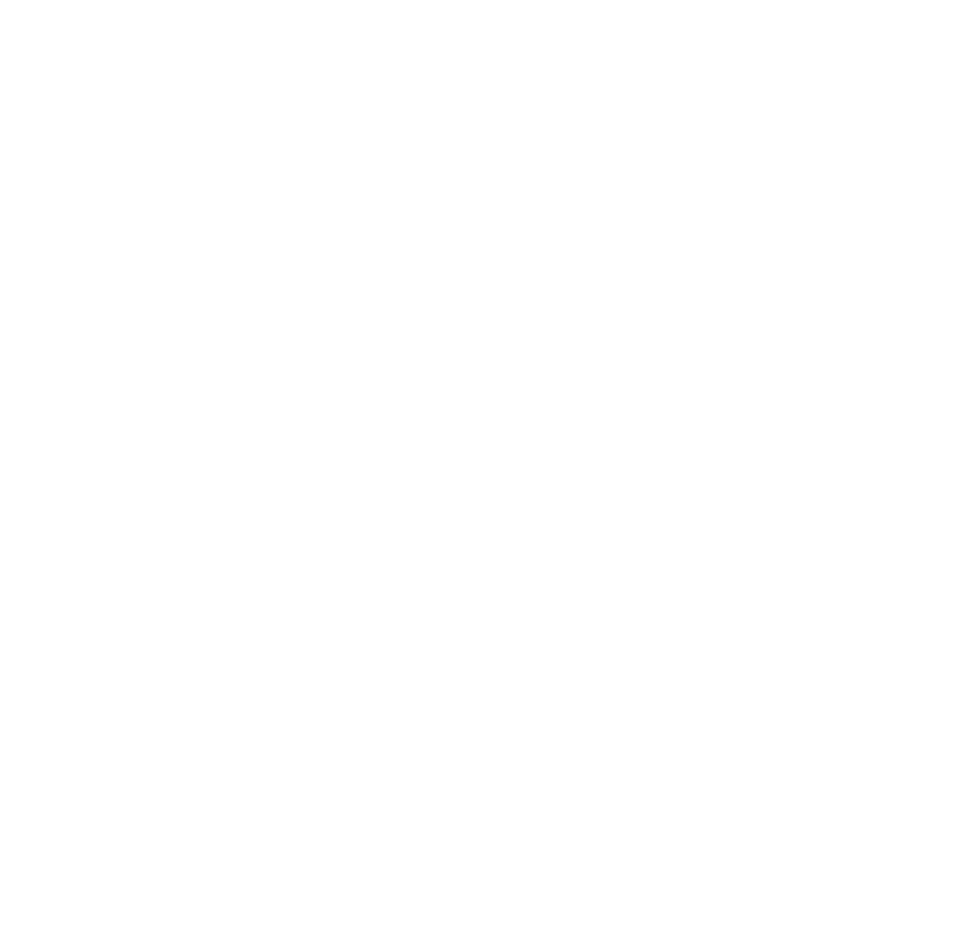
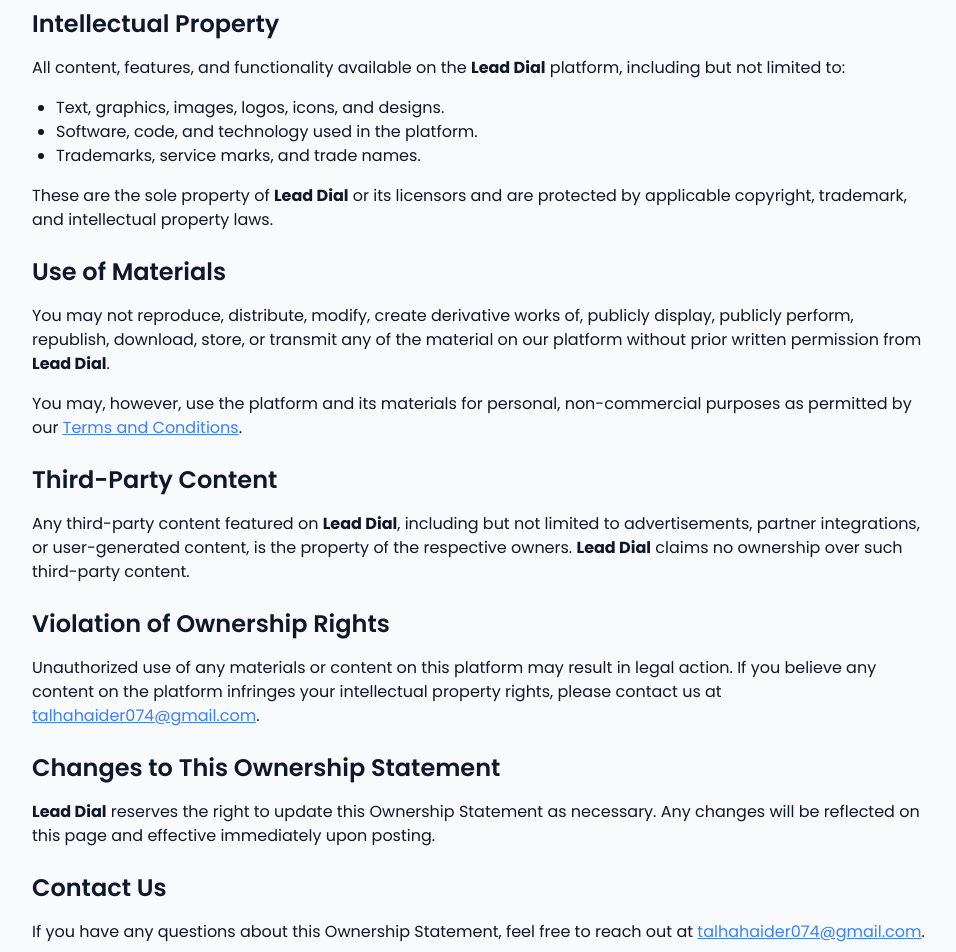
Before and after one commit to talha2224/dial-smart, a React (Vite) app: page /ownership in a window 1280 px wide. Before the commit this address had no page. Shown: the part 260-1212 px from the top of the page, without its empty margins (160-1116 px from the left). Before the commit the page ends 800 px from the top, so only its background shows below. Built offline with nearby package versions, Linux system fonts and the light colour scheme.

Commit message:
ownership and refund page added

```diff
--- a/src/App.jsx
+++ b/src/App.jsx
@@ -2,11 +2,11 @@
 import { BrowserRouter, Route, Routes } from 'react-router-dom';
 import { Suspense, lazy } from 'react';
 import { Toaster } from 'react-hot-toast';
-
-// Lazy load the pages
 const LandingPage = lazy(() => import('./pages/LandingPage'));
 const PolicyPage = lazy(() => import('./pages/PolicyPage'));
 const Terms = lazy(() => import('./pages/TermsPage'));
+const RefundPolicyPage = lazy(() => import('./pages/RefundPolicyPage'));
+const OwnershipStatementPage = lazy(() => import('./pages/OwnershipStatementPage'));
 const RegisterPage = lazy(() => import('./pages/Auth/RegisterPage'));
 const LoginPage = lazy(() => import('./pages/Auth/LoginPage'));
 const StepperPage = lazy(() => import('./pages/Stepper/StepperPage'));
@@ -31,6 +31,8 @@
             <Route path='/' element={<LandingPage />} />
             <Route path='/privacy' element={<PolicyPage />} />
             <Route path='/terms' element={<Terms />} />
+            <Route path='/refund' element={<RefundPolicyPage />} />
+            <Route path='/ownership' element={<OwnershipStatementPage />} />
             <Route path='/login' element={<LoginPage />} />
             <Route path='/register' element={<RegisterPage />} />
             <Route path='/user/account/inviation/:token' element={<InvitationPage />} />
--- a/src/pages/LandingPage.jsx
+++ b/src/pages/LandingPage.jsx
@@ -15,7 +15,7 @@
   return (
     <>
       <div className="px-4 sm:px-12">
-        <Suspense fallback={<div>Loading...</div>}>
+        <Suspense fallback={<div></div>}>
           <Navbar />
           <Hero />
           <Help />
--- /dev/null
+++ b/src/pages/OwnershipStatementPage.jsx
@@ -0,0 +1,75 @@
+import React from 'react';
+import Navbar from '../components/landingpage/Navbar';
+import Footer from '../components/landingpage/Footer';
+
+const OwnershipStatementPage = () => {
+    return (
+        <>
+            <div className="px-4 sm:px-12">
+                <Navbar />
+            </div>
+
+            <div className="px-4 sm:px-12 py-16 bg-gray-50">
+
+                <div className="max-w-4xl mx-auto">
+                    <h1 className="text-3xl font-bold text-center mb-6">Ownership Statement</h1>
+                    <p className="mb-4">
+                        Welcome to <strong>Lead Dial</strong>. This Ownership Statement outlines the intellectual property rights and ownership of all materials, content, and services provided through our platform.
+                    </p>
+
+                    <h2 className="text-2xl font-semibold mt-6 mb-4">Intellectual Property</h2>
+                    <p className="mb-4">
+                        All content, features, and functionality available on the <strong>Lead Dial</strong> platform, including but not limited to:
+                    </p>
+                    <ul className="list-disc pl-6 mb-4">
+                        <li>Text, graphics, images, logos, icons, and designs.</li>
+                        <li>Software, code, and technology used in the platform.</li>
+                        <li>Trademarks, service marks, and trade names.</li>
+                    </ul>
+                    <p className="mb-4">
+                        These are the sole property of <strong>Lead Dial</strong> or its licensors and are protected by applicable copyright, trademark, and intellectual property laws.
+                    </p>
+
+                    <h2 className="text-2xl font-semibold mt-6 mb-4">Use of Materials</h2>
+                    <p className="mb-4">
+                        You may not reproduce, distribute, modify, create derivative works of, publicly display, publicly perform, republish, download, store, or transmit any of the material on our platform without prior written permission from <strong>Lead Dial</strong>.
+                    </p>
+                    <p className="mb-4">
+                        You may, however, use the platform and its materials for personal, non-commercial purposes as permitted by our <a href="/terms" className="text-blue-500 underline">Terms and Conditions</a>.
+                    </p>
+
+                    <h2 className="text-2xl font-semibold mt-6 mb-4">Third-Party Content</h2>
+                    <p className="mb-4">
+                        Any third-party content featured on <strong>Lead Dial</strong>, including but not limited to advertisements, partner integrations, or user-generated content, is the property of the respective owners. <strong>Lead Dial</strong> claims no ownership over such third-party content.
+                    </p>
+
+                    <h2 className="text-2xl font-semibold mt-6 mb-4">Violation of Ownership Rights</h2>
+                    <p className="mb-4">
+                        Unauthorized use of any materials or content on this platform may result in legal action. If you believe any content on the platform infringes your intellectual property rights, please contact us at{' '}
+                        <a href="mailto:talhahaider074@gmail.com" className="text-blue-500 underline">
+                            talhahaider074@gmail.com
+                        </a>.
+                    </p>
+
+                    <h2 className="text-2xl font-semibold mt-6 mb-4">Changes to This Ownership Statement</h2>
+                    <p className="mb-4">
+                        <strong>Lead Dial</strong> reserves the right to update this Ownership Statement as necessary. Any changes will be reflected on this page and effective immediately upon posting.
+                    </p>
+
+                    <h2 className="text-2xl font-semibold mt-6 mb-4">Contact Us</h2>
+                    <p className="mb-4">
+                        If you have any questions about this Ownership Statement, feel free to reach out at{' '}
+                        <a href="mailto:talhahaider074@gmail.com" className="text-blue-500 underline">
+                            talhahaider074@gmail.com
+                        </a>.
+                    </p>
+
+                </div>
+            </div>
+
+            <div className='mt-[-4rem]'> <Footer /></div>
+        </>
+    );
+};
+
+export default OwnershipStatementPage;
--- /dev/null
+++ b/src/pages/RefundPolicyPage.jsx
@@ -0,0 +1,61 @@
+import React from 'react';
+import Navbar from '../components/landingpage/Navbar';
+import Footer from '../components/landingpage/Footer';
+
+const RefundPolicyPage = () => {
+    return (
+        <>
+            <div className="px-4 sm:px-12">
+                <Navbar />
+            </div>
+
+            <div className="px-4 sm:px-12 py-16 bg-gray-50">
+
+                <div className="max-w-4xl mx-auto">
+                    <h1 className="text-3xl font-bold text-center mb-6">Cancellation/Return/Refund Policy</h1>
+                    <p className="mb-4">
+                        Welcome to <strong>Lead Dial</strong>. We value our customers and aim to provide transparent and fair policies regarding cancellations, returns, and refunds. Please review the details below to understand how these situations are handled.
+                    </p>
+
+                    <h2 className="text-2xl font-semibold mt-6 mb-4">Cancellation Policy</h2>
+                    <p className="mb-4">
+                        Users can cancel their subscription or services under the following terms:
+                    </p>
+                    <ul className="list-disc pl-6 mb-4">
+                        <li>Cancellations must be made through your account settings or by contacting our support team at least 7 days before the next billing cycle.</li>
+                        <li>Once a subscription is canceled, you will continue to have access until the end of the current billing period.</li>
+                        <li>No partial refunds are provided for mid-cycle cancellations.</li>
+                    </ul>
+
+                    <h2 className="text-2xl font-semibold mt-6 mb-4">Return Policy</h2>
+                    <p className="mb-4">
+                        As <strong>Lead Dial</strong> is a digital SaaS product, there are no physical goods to return. However, if you encounter any issues with the service, please contact our support team for assistance.
+                    </p>
+
+                    <h2 className="text-2xl font-semibold mt-6 mb-4">Refund Policy</h2>
+                    <p className="mb-4">
+                        Refunds are handled on a case-by-case basis under the following guidelines:
+                    </p>
+                    <ul className="list-disc pl-6 mb-4">
+                        <li>Refunds may be issued if the service is not accessible due to issues caused by <strong>Lead Dial</strong> and cannot be resolved within 7 business days.</li>
+                        <li>No refunds are provided for user errors, such as incorrect subscription selections or failure to cancel before the renewal date.</li>
+                        <li>If a refund is approved, it will be processed within 14 business days.</li>
+                    </ul>
+
+                    <h2 className="text-2xl font-semibold mt-6 mb-4">Contact Us</h2>
+                    <p className="mb-4">
+                        For any questions or concerns regarding cancellations, returns, or refunds, please contact us at{' '}
+                        <a href="mailto:talhahaider074@gmail.com" className="text-blue-500 underline">
+                            talhahaider074@gmail.com
+                        </a>.
+                    </p>
+
+                </div>
+            </div>
+
+            <div className='mt-[-4rem]'> <Footer /></div>
+        </>
+    );
+};
+
+export default RefundPolicyPage;
```
